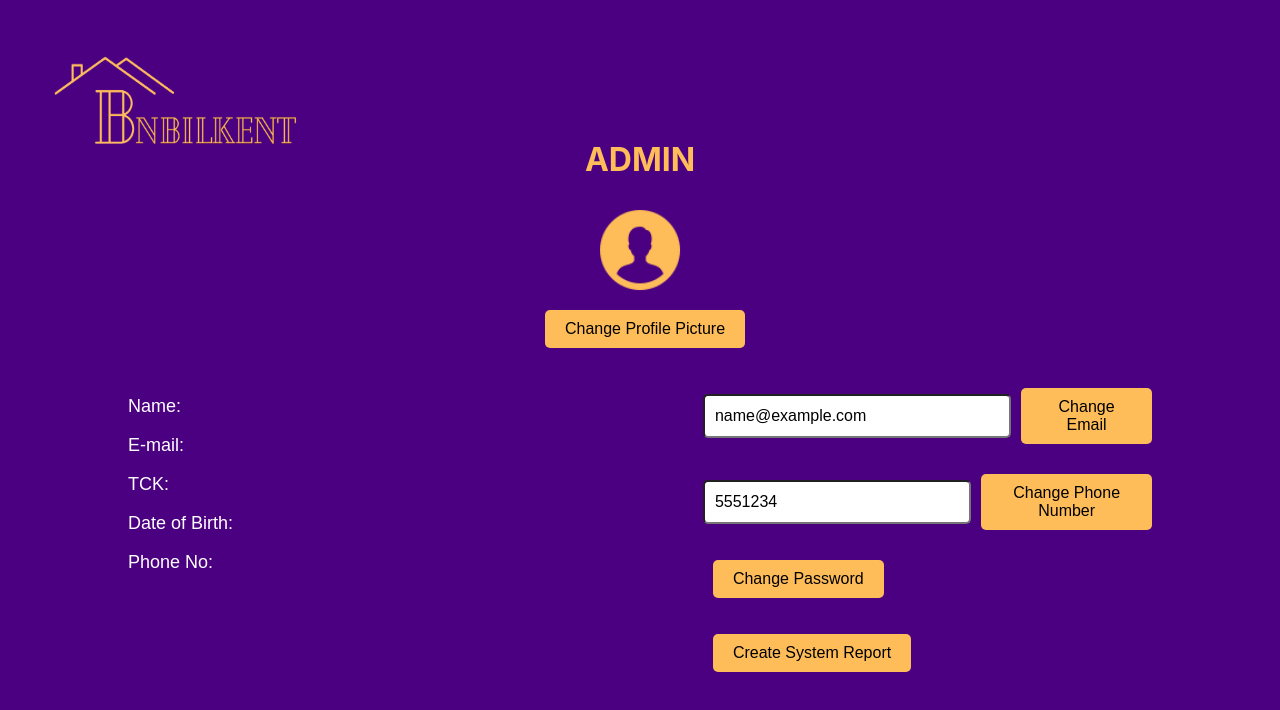
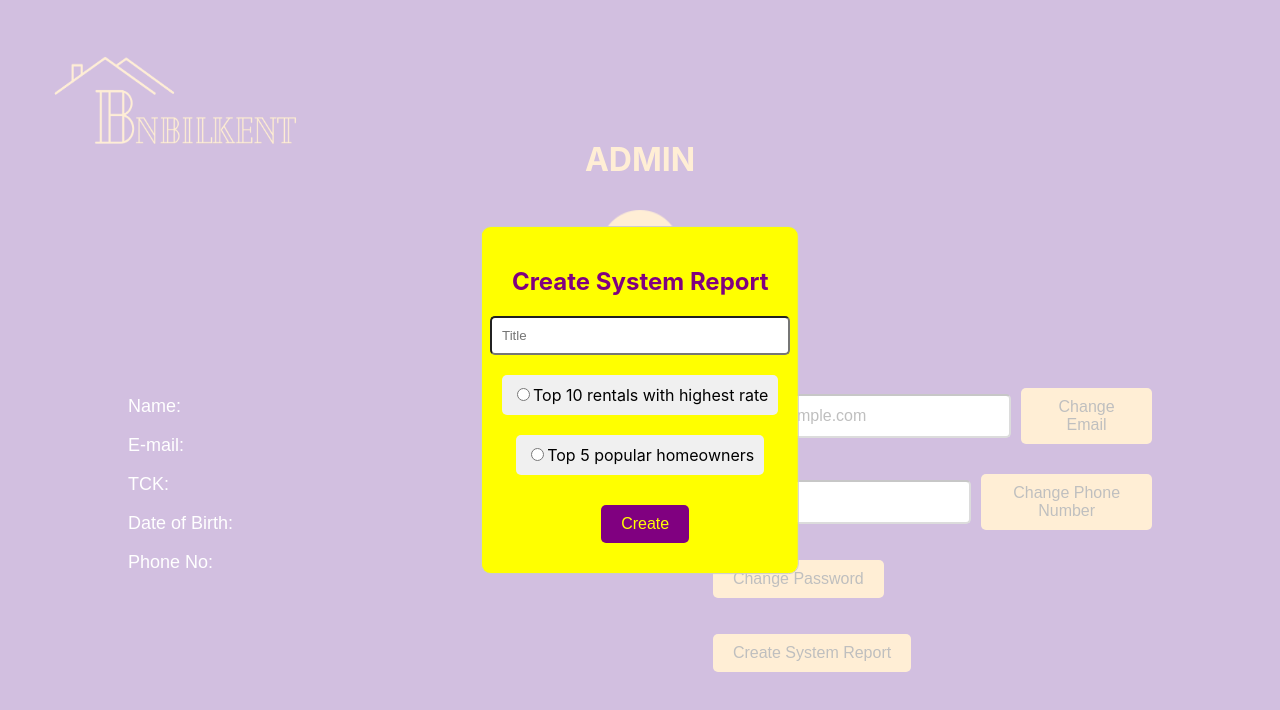
Before and after one commit to mfkucuk/CS-353, a React (Create React App) app in the folder project/frontend/: page /admin-profile in a window 1280 px wide. Both pictures are taken after typing "name@example.com", "5551234" into the empty fields and a click on the button "Create System Report". Shown: the top 710 px of the page. Built offline with nearby package versions, Linux system fonts and the light colour scheme; no server answers.

Commit message:
Update Admin Profile

```diff
--- a/project/frontend/src/Pages/Admin/AdminProfile.js
+++ b/project/frontend/src/Pages/Admin/AdminProfile.js
@@ -1,10 +1,22 @@
 import React, { useState, useEffect } from 'react';
 import axios from 'axios';
+import Modal from 'react-modal';
 
+Modal.setAppElement('#root');
 const AdminProfile = () => {
     const [userInfo, setUserInfo] = useState({});
     const [email, setEmail] = useState('');
     const [phone, setPhone] = useState('');
+    const [modalIsOpen, setModalIsOpen] = useState(false); // For modal
+    const [title, setTitle] = useState(''); // For modal title
+    const [selectedOption, setSelectedOption] = useState(''); // For selected report option
+    const handleOpenModal = () => {
+        setModalIsOpen(true);
+    };
+
+    const handleCloseModal = () => {
+        setModalIsOpen(false);
+    };
 
     useEffect(() => {
         axios.get('/api/user')
@@ -27,6 +39,15 @@ const AdminProfile = () => {
     const handleAddBalance = () => {
         axios.post('/api/user/addBalance')
             .then(response => setUserInfo(response.data))
+            .catch(error => console.error(error));
+    };
+    const handleCreateReport = () => {
+        // API call to create report
+        axios.post('/api/user/report', { title, option: selectedOption })
+            .then(response => {
+                setModalIsOpen(false); // Close the modal after creating the report
+                // handle the response
+            })
             .catch(error => console.error(error));
     };
 
@@ -87,9 +108,49 @@ const AdminProfile = () => {
                     </div>
                     <button style={buttonStyle}>Change Password</button>
                     <p></p>
-                    <button style={buttonStyle}>Create System Report</button>
+                    <button style={buttonStyle} onClick = {handleOpenModal}>Create System Report</button>
                 </div>
             </div>
+
+
+        <Modal
+            isOpen={modalIsOpen}
+            onRequestClose={handleCloseModal}
+            style={{
+                content: {
+                    top: '50%',
+                    left: '50%',
+                    right: 'auto',
+                    bottom: 'auto',
+                    marginRight: '-50%',
+                    transform: 'translate(-50%, -50%)',
+                    backgroundColor: '#ffff00', // yellow background
+                    padding: '20px',
+                    borderRadius: '10px',
+                    display: 'flex',
+                    flexDirection: 'column',
+                    alignItems: 'center'
+                }
+            }}
+        >
+            <h2 style={{ color: '#800080' }}>Create System Report</h2> {/* purple title */}
+            <input
+                type="text"
+                value={title}
+                onChange={e => setTitle(e.target.value)}
+                placeholder="Title"
+                style={{ width: '100%', padding: '10px', marginBottom: '20px', borderRadius: '5px' }}
+            />
+            <div style={{ marginBottom: '20px', backgroundColor: '#f0f0f0', padding: '10px', borderRadius: '5px' }}>
+                <input type="radio" id="option1" name="reportOption" value="option1" onChange={e => setSelectedOption(e.target.value)} />
+                <label htmlFor="option1">Top 10 rentals with highest rate</label>
+            </div>
+            <div style={{ marginBottom: '20px', backgroundColor: '#f0f0f0', padding: '10px', borderRadius: '5px' }}>
+                <input type="radio" id="option2" name="reportOption" value="option2" onChange={e => setSelectedOption(e.target.value)} />
+                <label htmlFor="option2">Top 5 popular homeowners</label>
+            </div>
+            <button style={{...buttonStyle, backgroundColor: '#800080', color: '#ffff00', alignSelf: 'center' }} onClick={handleCreateReport}>Create</button>
+        </Modal>
         </div>
     );
 };
```
